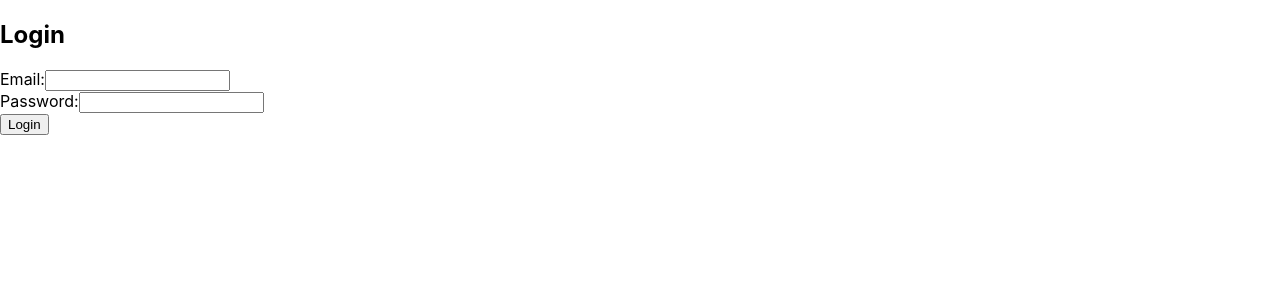
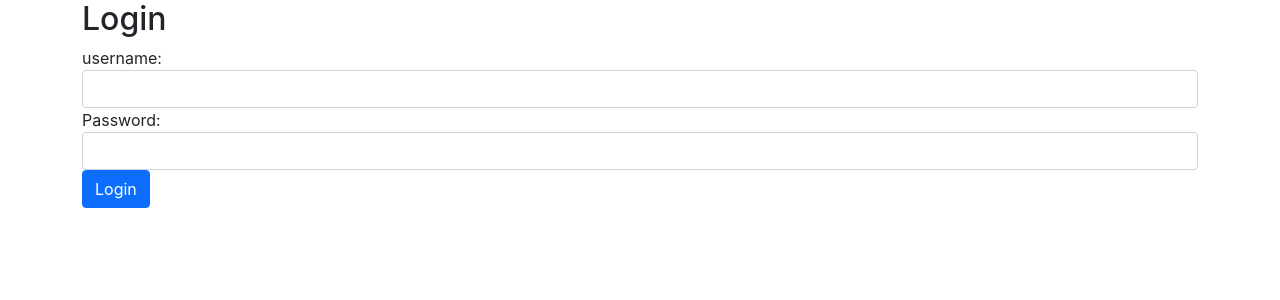
Before and after one commit to MohammadNawasrah/KG_MS_React, a React (Create React App) app in the folder kg_react/: page / in a window 1280 px wide. Shown: the top 300 px of the page. Built offline with nearby package versions, Linux system fonts and the light colour scheme.

Commit message:
modify login page and add successful and faild pages

```diff
--- a/kg_react/package.json
+++ b/kg_react/package.json
@@ -9,7 +9,8 @@
     "axios": "^1.4.0",
     "react": "^18.2.0",
     "react-dom": "^18.2.0",
-    "react-scripts": "5.0.1",
+    "react-router-dom": "^6.14.1",
+    "react-scripts": "^1.1.5",
     "web-vitals": "^2.1.4"
   },
   "scripts": {
--- a/kg_react/public/index.html
+++ b/kg_react/public/index.html
@@ -3,6 +3,7 @@
   <head>
     <meta charset="utf-8" />
     <link rel="icon" href="%PUBLIC_URL%/favicon.ico" />
+    <link href="https://cdn.jsdelivr.net/npm/bootstrap@5.0.2/dist/css/bootstrap.min.css" rel="stylesheet" integrity="sha384-EVSTQN3/azprG1Anm3QDgpJLIm9Nao0Yz1ztcQTwFspd3yD65VohhpuuCOmLASjC" crossorigin="anonymous">
     <meta name="viewport" content="width=device-width, initial-scale=1" />
     <meta name="theme-color" content="#000000" />
     <meta
--- a/kg_react/src/App.js
+++ b/kg_react/src/App.js
@@ -1,9 +1,12 @@
 import logo from './logo.svg';
 import './App.css';
 
+
 function App() {
+
   return (
     <div className="App">
+
       <header className="App-header">
         <img src={logo} className="App-logo" alt="logo" />
         <p>
--- /dev/null
+++ b/kg_react/src/component/failed_login.js
@@ -0,0 +1,13 @@
+import React from 'react';
+
+const Failed = () => {
+  const msg = 'Login Failed';
+
+  return (
+    <div>
+      <h1>{msg}</h1>
+    </div>
+  );
+};
+
+export default Failed;
--- a/kg_react/src/component/login.js
+++ b/kg_react/src/component/login.js
@@ -1,12 +1,13 @@
 import React, { useState } from 'react';
 import axios from 'axios';
+// import { useHistory } from 'react-router-dom';
 
 const LoginPage = () => {
-  const [email, setEmail] = useState('');
+  const [username, setusername] = useState('');
   const [password, setPassword] = useState('');
 
-  const handleEmailChange = (event) => {
-    setEmail(event.target.value);
+  const handleusernameChange = (event) => {
+    setusername(event.target.value);
   };
 
   const handlePasswordChange = (event) => {
@@ -17,14 +18,14 @@ const LoginPage = () => {
     event.preventDefault();
 
     try {
-      const response = await axios.post('http://localhost:8080/login', { email, password });
+      const response = await axios.post('http://localhost:8080/logins', { username, password });
 
       if (response.data === 'Login successful') {
-        // Redirect to the success page
-        window.location.href = '/success-page'; // Replace with your actual success page URL
+        // useHistory.push("./success_login.js");
+        window.location.href = './success_login.js'; // Replace with your actual success page URL
       } else {
-        // Redirect to the failure page
-        window.location.href = '/failure-page'; // Replace with your actual failure page URL
+        // useHistory.push("./failed_login.js");
+        window.location.href = './failed_login.js'; // Replace with your actual failure page URL
       }
     } catch (error) {
       console.log('Error:', error);
@@ -32,30 +33,32 @@ const LoginPage = () => {
   };
 
   return (
-    <div>
+    <div className="container">
       <h2>Login</h2>
       <form onSubmit={handleSubmit}>
-        <div>
-          <label htmlFor="email">Email:</label>
+        <div className="form-group">
+          <label htmlFor="username">username:</label>
           <input
-            type="email"
-            id="email"
-            value={email}
-            onChange={handleEmailChange}
+            type="text"
+            className="form-control"
+            id="username"
+            value={username}
+            onChange={handleusernameChange}
             required
           />
         </div>
-        <div>
+        <div className="form-group">
           <label htmlFor="password">Password:</label>
           <input
             type="password"
+            className="form-control"
             id="password"
             value={password}
             onChange={handlePasswordChange}
             required
           />
         </div>
-        <button type="submit">Login</button>
+        <button type="submit" className="btn btn-primary">Login</button>
       </form>
     </div>
   );
--- /dev/null
+++ b/kg_react/src/component/success_login.js
@@ -0,0 +1,13 @@
+import React from 'react';
+
+const Successful = () => {
+    const msg = 'Successfully Login';
+
+    return (
+        <div>
+            <h1>{msg}</h1>
+        </div>
+    );
+};
+
+export default Successful;
--- a/kg_react/src/index.js
+++ b/kg_react/src/index.js
@@ -1,14 +1,22 @@
 import React from 'react';
-import ReactDOM from 'react-dom/client';
+import ReactDOM from 'react-dom';
 import './index.css';
 import reportWebVitals from './reportWebVitals';
 import LoginPage from './component/login';
+import { BrowserRouter as Router, Routes, Route } from 'react-router-dom';
 
-const root = ReactDOM.createRoot(document.getElementById('root'));
-root.render(
-  <React.StrictMode>
-    <LoginPage />
-  </React.StrictMode>
+import SuccessPage from './component/success_login';
+import FailurePage from './component/failed_login';
+
+ReactDOM.render(
+  <Router>
+    <Routes>
+      <Route path="/" element={<LoginPage />} />
+      <Route path="/success-page" element={<SuccessPage />} />
+      <Route path="/failure-page" element={<FailurePage />} />
+    </Routes>
+  </Router>,
+  document.getElementById('root')
 );
 
 // If you want to start measuring performance in your app, pass a function
```
Also changed, not shown: 1 other file (tests, documents, lock files or other folders).
